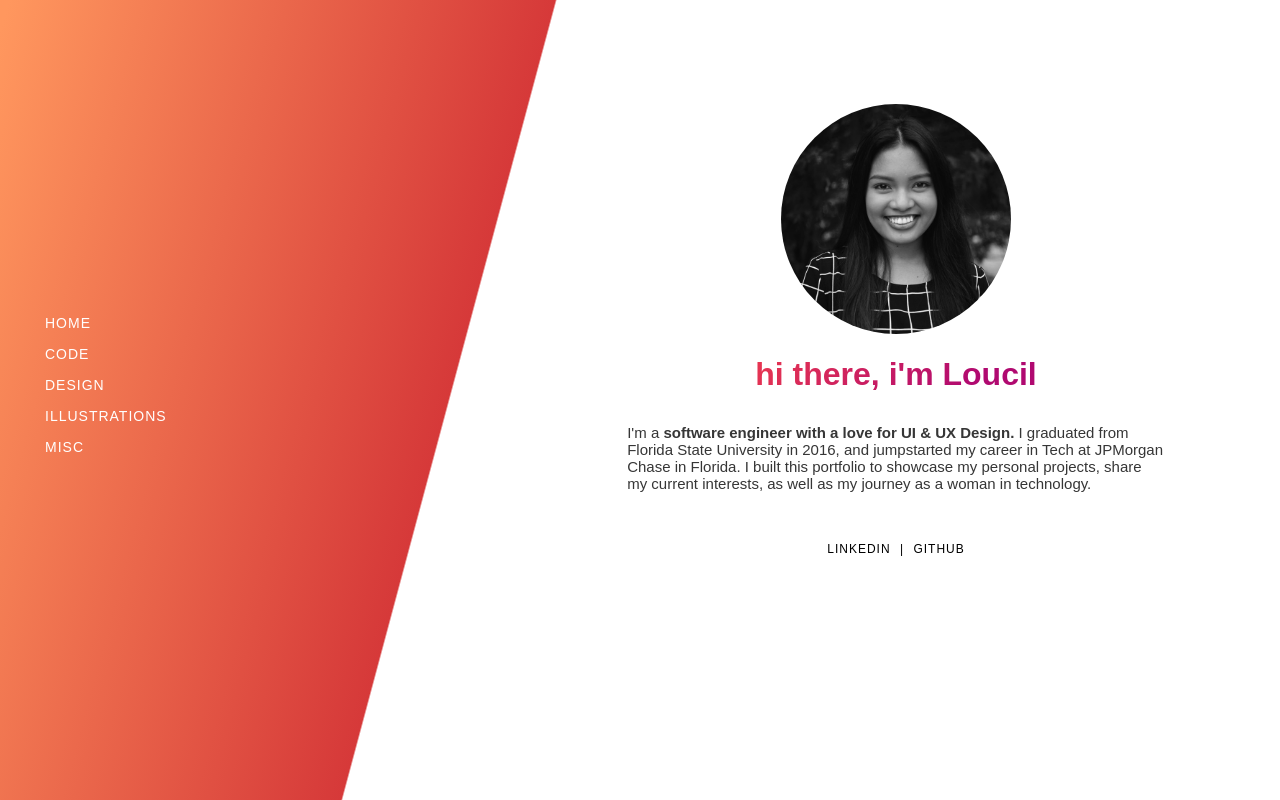
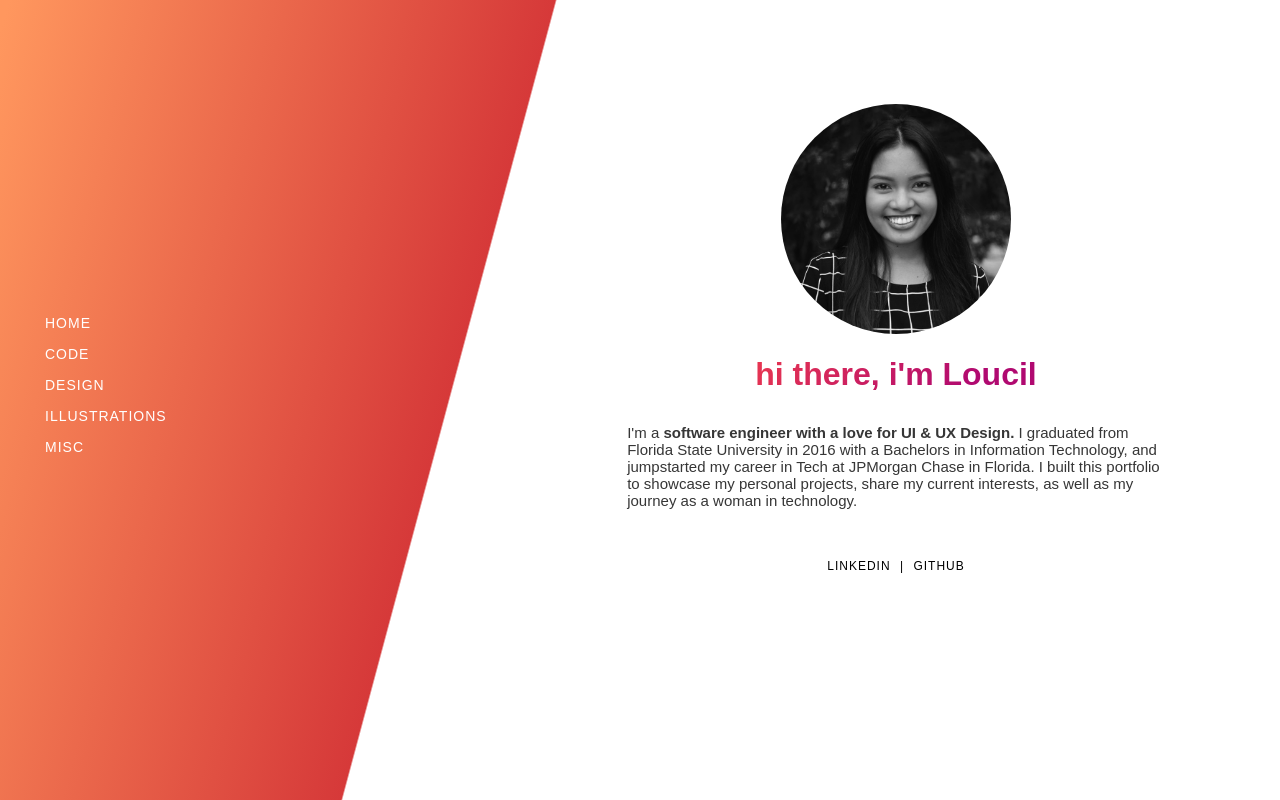
Before and after one commit to loucilvr/loucilrubio.github.io, a React (Create React App) app in the folder my-app/: page / in a window 1280 px wide. Built offline with nearby package versions, Linux system fonts and the light colour scheme.

Commit message:
description update

```diff
--- a/my-app/src/Components/AboutMe/AboutMe.js
+++ b/my-app/src/Components/AboutMe/AboutMe.js
@@ -15,7 +15,8 @@ const AboutMe = () => {
            <section className="aboutDetails">
                <p>
                    I'm a <b>software engineer with a love for UI & UX Design. </b>
-                   I graduated from Florida State University in 2016, and jumpstarted my career in Tech at JPMorgan Chase in Florida.
+                   I graduated from Florida State University in 2016 with a Bachelors in Information Technology,
+                   and jumpstarted my career in Tech at JPMorgan Chase in Florida.
                    I built this portfolio to showcase my personal projects, share my current interests,
                    as well as my journey as a woman in technology.
                </p>
```
